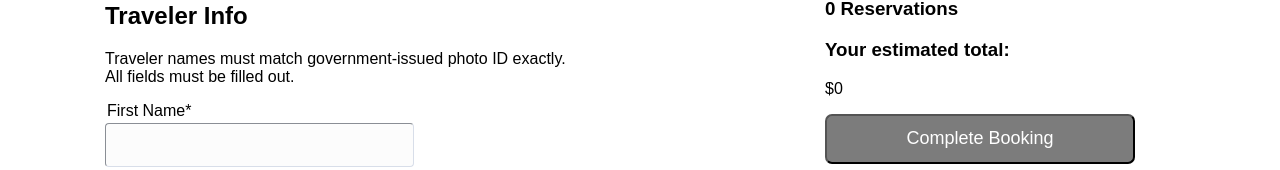
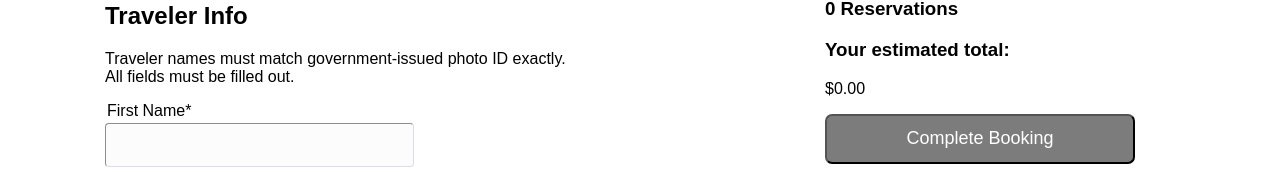
Before and after one commit to Daniel-McCarthy/DinoTravelFrontend, a React app: page /#/checkout in a window 1280 px wide. Shown: the part 337-507 px from the top of the page. Built offline with nearby package versions, Linux system fonts and the light colour scheme.

Commit message:
Show flight total once instead of every segment. And set 2 decimals.

```diff
--- a/src/components/CheckoutPage/CheckoutReceipt.tsx
+++ b/src/components/CheckoutPage/CheckoutReceipt.tsx
@@ -47,7 +47,12 @@ export default function CheckoutReceipt({firstName, lastName, email, dob, idToke
                 <div id="receiptFlights">
                     {flightOffers.map((offer) => {
                         return offer.itineraries.map((itenary) => {
-                            return itenary.segments.map((segment) => {
+                            return  (
+                                <>
+                                    <p>
+                                        ${offer.price.grandTotal && parseFloat(offer.price.grandTotal).toFixed(2)}
+                                    </p>
+                                    {itenary.segments.map((segment) => {
                                         return (
                                             <>
                                                 <p>({segment.departure.iataCode}) to ({segment.arrival.iataCode})</p>
@@ -58,21 +63,19 @@ export default function CheckoutReceipt({firstName, lastName, email, dob, idToke
                                                 <p>
                                                     {segment.carrierCode}
                                                 </p>
-                                        <p>
-                                            {/* Display grandTotal if it exists */}
-                                            ${offer.price.grandTotal && offer.price.grandTotal}
-                                        </p>
                                                 <br></br>
                                             </>
                                         )
-                            })
+                                    })}
+                                </>
+                            )
                         })
                     })}
                 </div>
 
                 <div id="receiptTotal">
                     <h3>Your estimated total:</h3>
-                    <p>${total}</p>
+                    <p>${total.toFixed(2)}</p>
                 </div>
 
                 <p>
```
Lines whose indentation alone changed are shown as unchanged.
